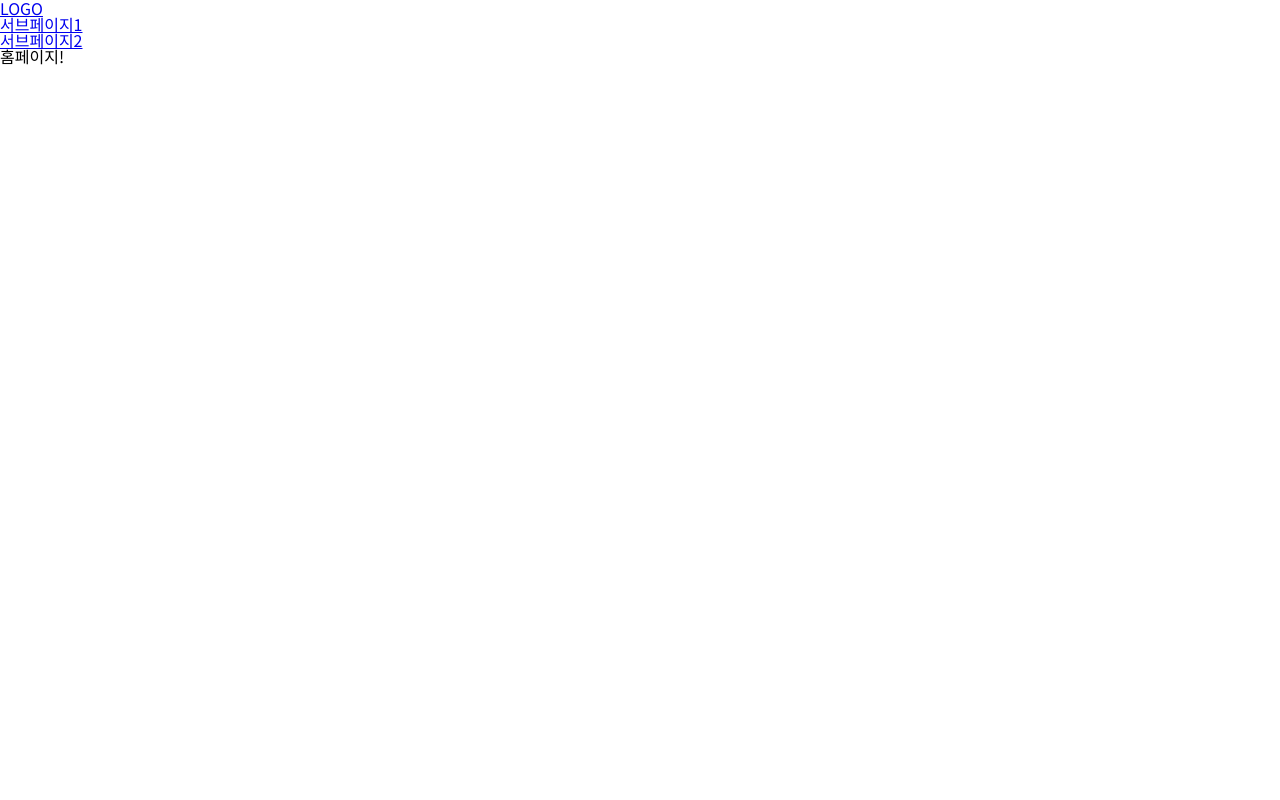
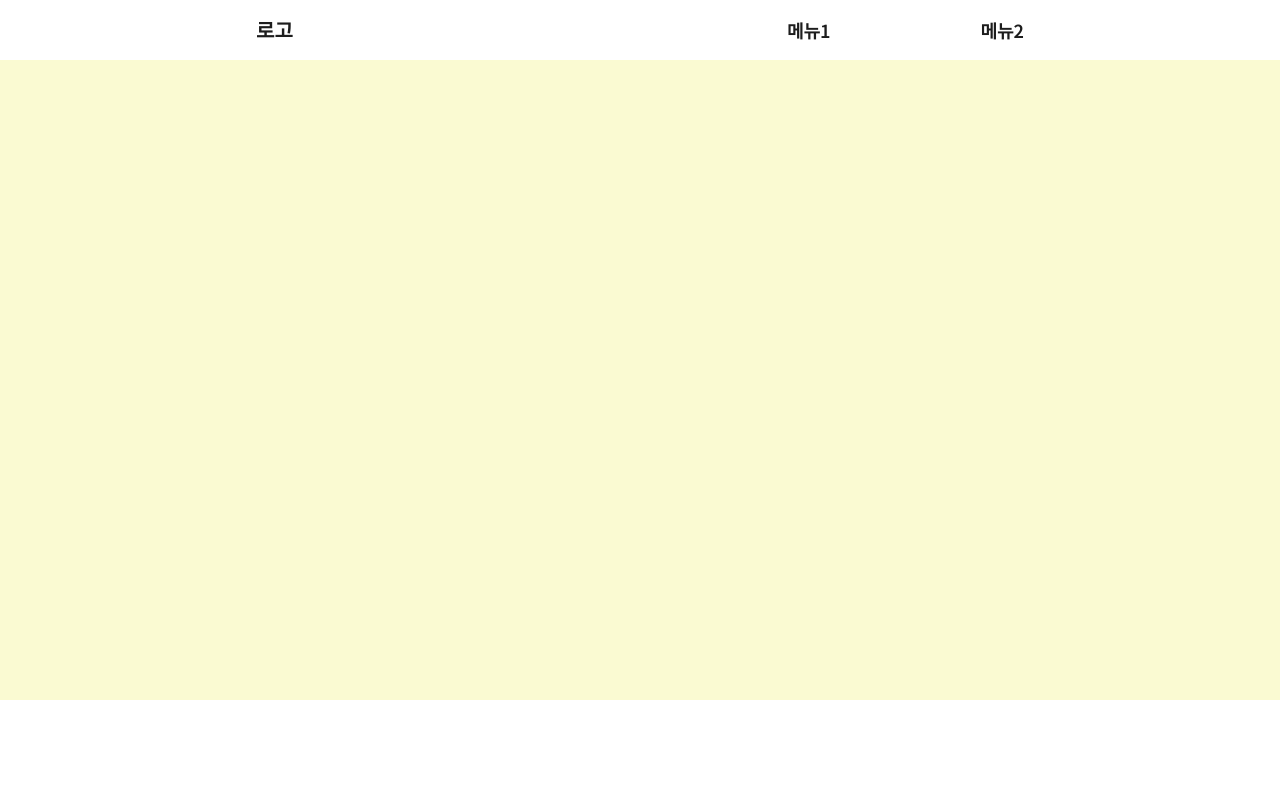
Before and after one commit to JJ46180/napoleon, a React (Create React App) app: page / in a window 1280 px wide. Shown: the top 800 px of the page. Built offline with nearby package versions, Linux system fonts and the light colour scheme.

Commit message:
'sub_page2'

```diff
--- a/src/App.js
+++ b/src/App.js
@@ -9,6 +9,7 @@ import { Ex06 } from "./components/ex1207/Ex06";
 import { Ex07 } from "./components/ex1207/Ex07";
 import { Ex09 } from "./components/1211/Ex09";
 import { Ex11 } from "./components/1213/Ex11";
+import { Ex12 } from "./components/1213/Ex12";
 
 const App = () => {
   return (
@@ -40,7 +41,9 @@ const App = () => {
       {/* <Ex09></Ex09> */}
       {/* 1211 */}
 
-      <Ex11></Ex11>
+      {/* <Ex11></Ex11> */}
+      <Ex12 />
+      {/* 1213 */}
     </div>
   );
 };
--- /dev/null
+++ b/src/components/1213/Ex12.js
@@ -0,0 +1,21 @@
+import { BrowserRouter, Route, Routes } from "react-router-dom";
+import { Home } from "./pages2/Home";
+import { Sub001 } from "./pages2/Sub001";
+import { Sub002 } from "./pages2/Sub002";
+import { PageNot } from "./pages2/PageNot";
+import { Header2 } from "./components2/Header2";
+
+export const Ex12 = () => {
+  return (
+    <BrowserRouter>
+      <Header2 />
+      <Routes>
+        <Route path="/" element={<Home />} />
+        <Route path="/sub001" element={<Sub001 />} />
+        <Route path="/sub002" element={<Sub002 />} />
+        <Route path="/*" element={<PageNot />} />
+      </Routes>
+    </BrowserRouter>
+  );
+};
+// =>라우터 연결작업
--- /dev/null
+++ b/src/components/1213/components2/Header2.js
@@ -0,0 +1,39 @@
+import { Link } from "react-router-dom";
+import styled from "styled-components";
+
+const SHeader = styled.div`
+  padding: 20px 20%;
+  display: flex;
+  justify-content: space-between;
+  align-items: center;
+`;
+const Logo = styled.div`
+  font-size: 20px;
+  font-weight: 700;
+`;
+const Nav = styled.ul`
+  display: flex;
+  align-items: center;
+  font-size: 18px;
+  font-weight: 600;
+  li {
+    margin-left: 150px;
+  }
+`;
+export const Header2 = () => {
+  return (
+    <SHeader>
+      <Logo>
+        <Link to={"/"}>로고</Link>
+      </Logo>
+      <Nav>
+        <li>
+          <Link to={"/sub001"}>메뉴1</Link>
+        </li>
+        <li>
+          <Link to={"/sub002"}>메뉴2</Link>
+        </li>
+      </Nav>
+    </SHeader>
+  );
+};
--- /dev/null
+++ b/src/components/1213/pages2/Home.js
@@ -0,0 +1,52 @@
+import { Link } from "react-router-dom";
+import styled from "styled-components";
+
+const Banner = styled.section`
+  height: 80vh;
+  background-color: lightgoldenrodyellow;
+`;
+const Section = styled.section`
+  padding: 150px 20%;
+  display: flex;
+  justify-content: space-between;
+`;
+
+const Con = styled.div`
+  width: 45%;
+  height: 600px;
+  background-color: lightblue;
+  box-shadow: 20px 20px 25px rgba(0, 0, 0, 0.3);
+  transition: 0.3s;
+  &:hover {
+    transform: translate(20px, 20px);
+    box-shadow: none;
+  }
+  a {
+    width: 100%;
+    height: 100%;
+    display: block;
+  }
+`;
+
+export const Home = () => {
+  return (
+    <div>
+      <Banner></Banner>
+      <Section>
+        <Con>
+          <Link to={"/sub001"}></Link>
+        </Con>
+        <Con>
+          <Link to={"/sub002"}></Link>
+        </Con>
+      </Section>
+    </div>
+  );
+};
+
+{
+  /* <Link>
+<Con></Con>
+</Link> */
+}
+// =>크가 없는 인라인으로 감싸면 xxx
--- /dev/null
+++ b/src/components/1213/pages2/PageNot.js
@@ -0,0 +1,3 @@
+export const PageNot = () => {
+  return <div></div>;
+};
--- /dev/null
+++ b/src/components/1213/pages2/Sub001.js
@@ -0,0 +1,3 @@
+export const Sub001 = () => {
+  return <div>서브1</div>;
+};
--- /dev/null
+++ b/src/components/1213/pages2/Sub002.js
@@ -0,0 +1,3 @@
+export const Sub002 = () => {
+  return <div>서브2</div>;
+};
--- a/src/components/GlobalStyled.js
+++ b/src/components/GlobalStyled.js
@@ -27,6 +27,10 @@ export const GlobalStyled = createGlobalStyle`
     body{
         font-family: 'Noto Sans KR', sans-serif;
     }
+    a{
+      text-decoration: none;
+      color:#1d1d1d;
+    }
 
 `;
 // =>전체 영역에서 사용할 수있는 스타일 처리법
```
